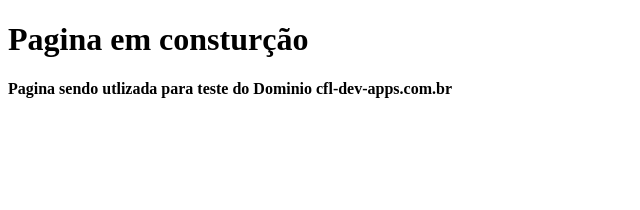
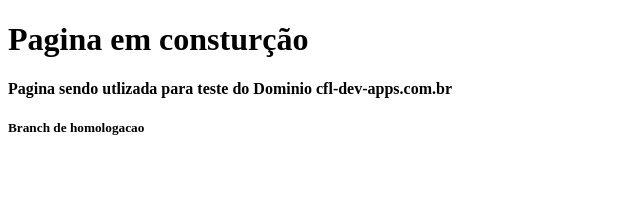
Before and after one commit to cflDevApps/clone-tabnews, a Next.js app: page / in a window 1280 px wide. Shown: the top 210 px of the page, without its empty margins (0-640 px from the left). Built offline with nearby package versions, Linux system fonts and the light colour scheme.

Commit message:
updating index page para testar ambiente de homologação

```diff
--- a/pages/index.js
+++ b/pages/index.js
@@ -3,6 +3,7 @@ function Home() {
     <div>
       <h1>Pagina em consturção</h1>
       <h4>Pagina sendo utlizada para teste do Dominio cfl-dev-apps.com.br</h4>
+      <h5>Branch de homologacao</h5>
     </div>
   );
 }
```
